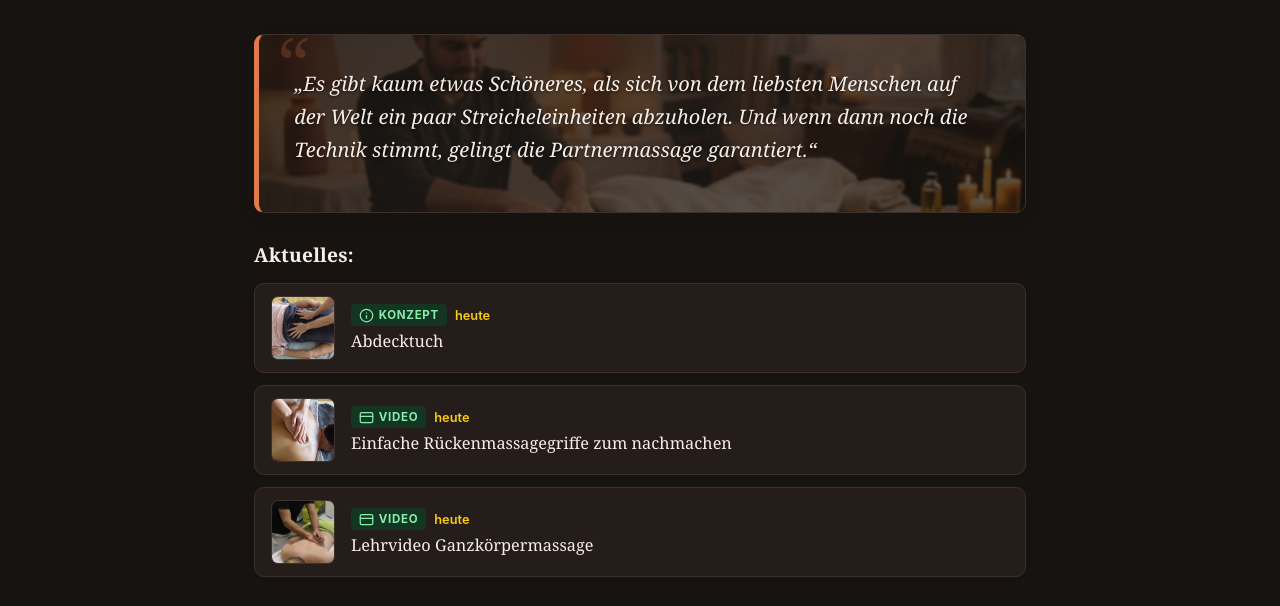
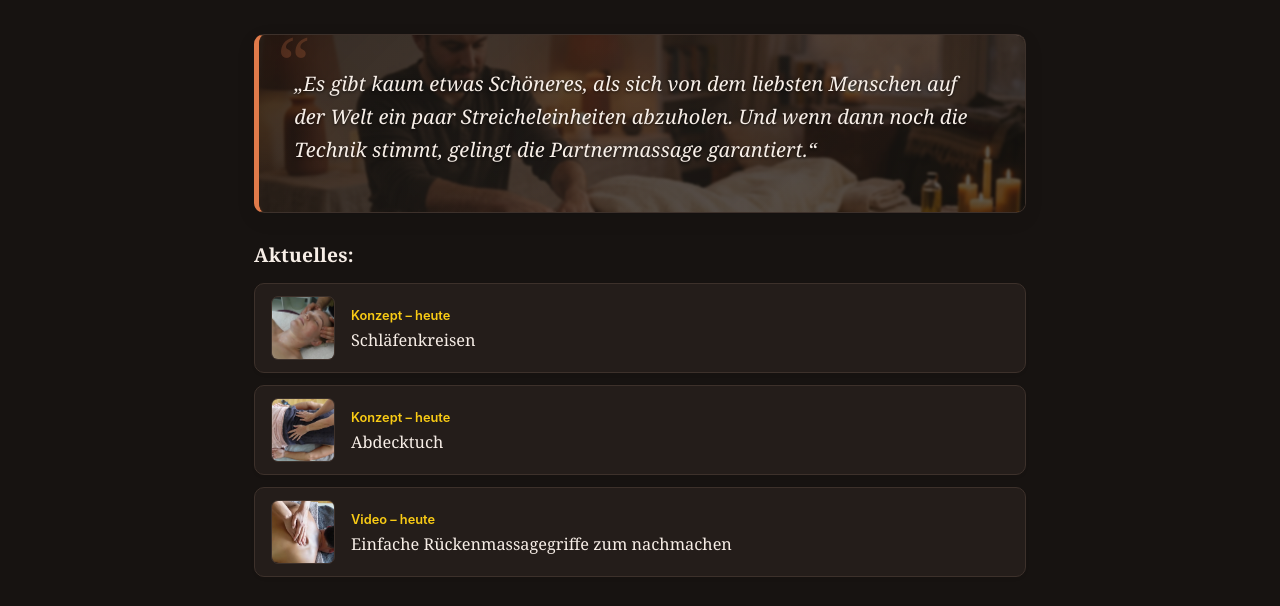
Before and after one commit to edwardtanguay/mg, a website: page index.html in a window 1280 px wide. Shown: the part 128-734 px from the top of the page. Drawn offline with Linux system fonts and the light colour scheme.

Commit message:
..videos-concepts-008

```diff
--- a/css/main.css
+++ b/css/main.css
@@ -574,40 +574,7 @@ body {
   gap: 0.5rem;
 }
 
-.newest-item-row__badge {
-  display: inline-flex;
-  align-items: center;
-  gap: 0.3rem;
-  font-size: 0.72rem;
-  font-weight: 700;
-  text-transform: uppercase;
-  letter-spacing: 0.06em;
-  padding: 0.15rem 0.5rem;
-  border-radius: 4px;
-  background-color: #dcfce7;
-  color: #15803d;
-}
-
-[data-theme="dark"] .newest-item-row__badge {
-  background-color: #143521;
-  color: #86efac;
-}
-
-.newest-item-row__badge--video,
-.newest-item-row__badge--article,
-.newest-item-row__badge--concept {
-  background-color: #dcfce7;
-  color: #15803d;
-}
-
-[data-theme="dark"] .newest-item-row__badge--video,
-[data-theme="dark"] .newest-item-row__badge--article,
-[data-theme="dark"] .newest-item-row__badge--concept {
-  background-color: #143521;
-  color: #86efac;
-}
-
-/* Aktuelles relative date: plain yellow text for recent (<= 7 days) */
+/* Aktuelles meta label: plain yellow text */
 .newest-item-row__date {
   display: inline-block;
   font-size: 0.8rem;
@@ -620,16 +587,6 @@ body {
 
 [data-theme="dark"] .newest-item-row__date {
   color: #facc15;
-}
-
-/* Older than 7 days: muted warm grayish-tan */
-.newest-item-row__date--old {
-  color: #9c8577;
-  font-weight: 500;
-}
-
-[data-theme="dark"] .newest-item-row__date--old {
-  color: #827065;
 }
 
 /* Aktuelles title: normal text, not bold, so more fits on the line */
--- a/data/concepts.dpod.txt
+++ b/data/concepts.dpod.txt
@@ -1 +1,2 @@
 2026-08-28 11:11:18;coveringtowel;Abdecktuch;Um einen Bereich der Haut während der Massage warm und bedeckt zu halten, werden Abdecktücher aus Baumwolle oder Polyester verwendet. Sie werden so platziert, dass nur der zu massierende Körperteil frei liegt. Dies fördert nicht nur die Entspannung des Kunden, sondern schützt auch die Kleidung des Masseurs oder die Massageliege vor Massageöl oder Lotion. Des Weiteren sind spezielle Ganzkörper-Abdecktücher erhältlich, die dem Kunden während der Massage ein Gefühl von Geborgenheit vermitteln. Besonders gut geeignet sind dabei Tücher aus hochwertiger Baumwolle, die sowohl warm als auch atmungsaktiv sind und sich angenehm auf der Haut anfühlen.
+2026-08-28 12:26:09;schlaefen;Schläfenkreisen;Die Schläfen sind ein empfindlicher Bereich der Kopfhaut, der leicht verspannt sein kann. Eine [sanfte Massage der Schläfen](https://www.youtube.com/watch?v=Xi6oC80hsnE&t=3s) kann helfen, Verspannungen zu lösen und die Entspannung zu fördern. Legen Sie dazu Ihre Fingerspitzen auf die Schläfen und üben Sie sanften Druck aus. Massieren Sie in kreisenden Bewegungen und achten Sie darauf, nicht zu fest zu drücken. Bleiben Sie bei der Massage in diesem Bereich, bis Sie eine deutliche Lockerung der Verspannungen spüren. Diese Massage kann bei Kopfschmerzen und Migräne hilfreich sein und wirkt entspannend.
--- a/index.html
+++ b/index.html
@@ -29,9 +29,9 @@
   <meta name="twitter:image" content="https://tanguay.info/mg/images/pages/hero-partner-massage-small.jpg">
 
   <!-- Cache-busted stylesheets & scripts -->
-  <link rel="stylesheet" href="css/reset.css?v=20260828100953">
-  <link rel="stylesheet" href="css/main.css?v=20260828100953">
-  <script type="module" src="js/main.js?v=20260828100953"></script>
+  <link rel="stylesheet" href="css/reset.css?v=20260828101856">
+  <link rel="stylesheet" href="css/main.css?v=20260828101856">
+  <script type="module" src="js/main.js?v=20260828101856"></script>
 </head>
 <body>
   <!-- Top Bar -->
--- a/js/data/concepts.js
+++ b/js/data/concepts.js
@@ -1,5 +1,11 @@
 // Auto-generated by cmd/parse-data.ts - DO NOT EDIT MANUALLY
 export const concepts = [
+  {
+    "whenAdded": "2026-08-28 12:26:09",
+    "id": "schlaefen",
+    "title": "Schläfenkreisen",
+    "summary": "Die Schläfen sind ein empfindlicher Bereich der Kopfhaut, der leicht verspannt sein kann. Eine [sanfte Massage der Schläfen](https://www.youtube.com/watch?v=Xi6oC80hsnE&t=3s) kann helfen, Verspannungen zu lösen und die Entspannung zu fördern. Legen Sie dazu Ihre Fingerspitzen auf die Schläfen und üben Sie sanften Druck aus. Massieren Sie in kreisenden Bewegungen und achten Sie darauf, nicht zu fest zu drücken. Bleiben Sie bei der Massage in diesem Bereich, bis Sie eine deutliche Lockerung der Verspannungen spüren. Diese Massage kann bei Kopfschmerzen und Migräne hilfreich sein und wirkt entspannend."
+  },
   {
     "whenAdded": "2026-08-28 11:11:18",
     "id": "coveringtowel",
--- a/js/main.js
+++ b/js/main.js
@@ -148,19 +148,10 @@ function renderNewestFeed() {
     .map((item) => {
       const escapedTitle = escapeHtml(item.title);
       const escapedThumb = encodeURI(item.thumbSrc);
-      const escapedType = escapeHtml(item.typeLabel);
       const dateInfo = getRelativeDateInfo(item.whenAdded, false);
-      const dateClass = dateInfo.isOld
-        ? "newest-item-row__date newest-item-row__date--old"
-        : "newest-item-row__date";
-
-      // Type icons
-      let typeIcon = `<svg class="feed-item__type-icon" viewBox="0 0 24 24" width="15" height="15" fill="none" stroke="currentColor" stroke-width="2" stroke-linecap="round" stroke-linejoin="round"><path d="M14 2H6a2 2 0 0 0-2 2v16a2 2 0 0 0 2 2h12a2 2 0 0 0 2-2V8z"></path><polyline points="14 2 14 8 20 8"></polyline><line x1="16" y1="13" x2="8" y2="13"></line><line x1="16" y1="17" x2="8" y2="17"></line><polyline points="10 9 9 9 8 9"></polyline></svg>`;
-      if (item.itemType === "video") {
-        typeIcon = `<svg class="feed-item__type-icon" viewBox="0 0 24 24" width="15" height="15" fill="none" stroke="currentColor" stroke-width="2" stroke-linecap="round" stroke-linejoin="round"><rect x="2" y="4" width="20" height="16" rx="2.5"></rect><line x1="2" y1="10" x2="22" y2="10"></line></svg>`;
-      } else if (item.itemType === "concept") {
-        typeIcon = `<svg class="feed-item__type-icon" viewBox="0 0 24 24" width="15" height="15" fill="none" stroke="currentColor" stroke-width="2" stroke-linecap="round" stroke-linejoin="round"><circle cx="12" cy="12" r="10"></circle><line x1="12" y1="16" x2="12" y2="12"></line><line x1="12" y1="8" x2="12.01" y2="8"></line></svg>`;
-      }
+      const metaLabel = !dateInfo.isOld && dateInfo.text
+        ? `${escapeHtml(item.typeLabel)} – ${escapeHtml(dateInfo.text)}`
+        : escapeHtml(item.typeLabel);
 
       return `
         <a href="#${item.targetHash}" class="newest-item-row" data-nav-target="${item.targetHash}" title="${escapedTitle}">
@@ -169,11 +160,7 @@ function renderNewestFeed() {
           </div>
           <div class="newest-item-row__content">
             <div class="newest-item-row__meta">
-              <span class="newest-item-row__badge newest-item-row__badge--${item.itemType}">
-                ${typeIcon}
-                <span>${escapedType}</span>
-              </span>
-              ${dateInfo.text ? `<span class="${dateClass}">${escapeHtml(dateInfo.text)}</span>` : ""}
+              <span class="newest-item-row__date">${metaLabel}</span>
             </div>
             <h4 class="newest-item-row__title">${escapedTitle}</h4>
           </div>
```
Also changed, not shown: images/concepts/schlaefen.jpg (added).
